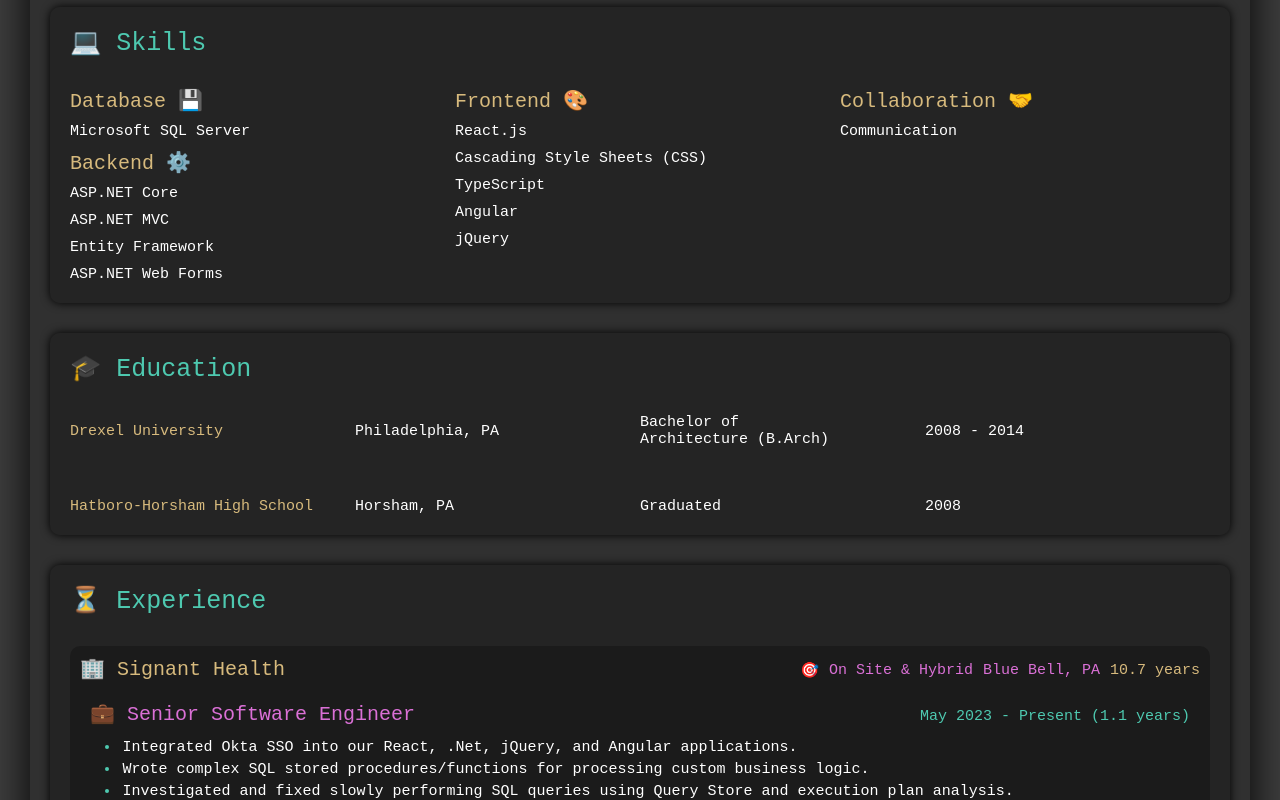
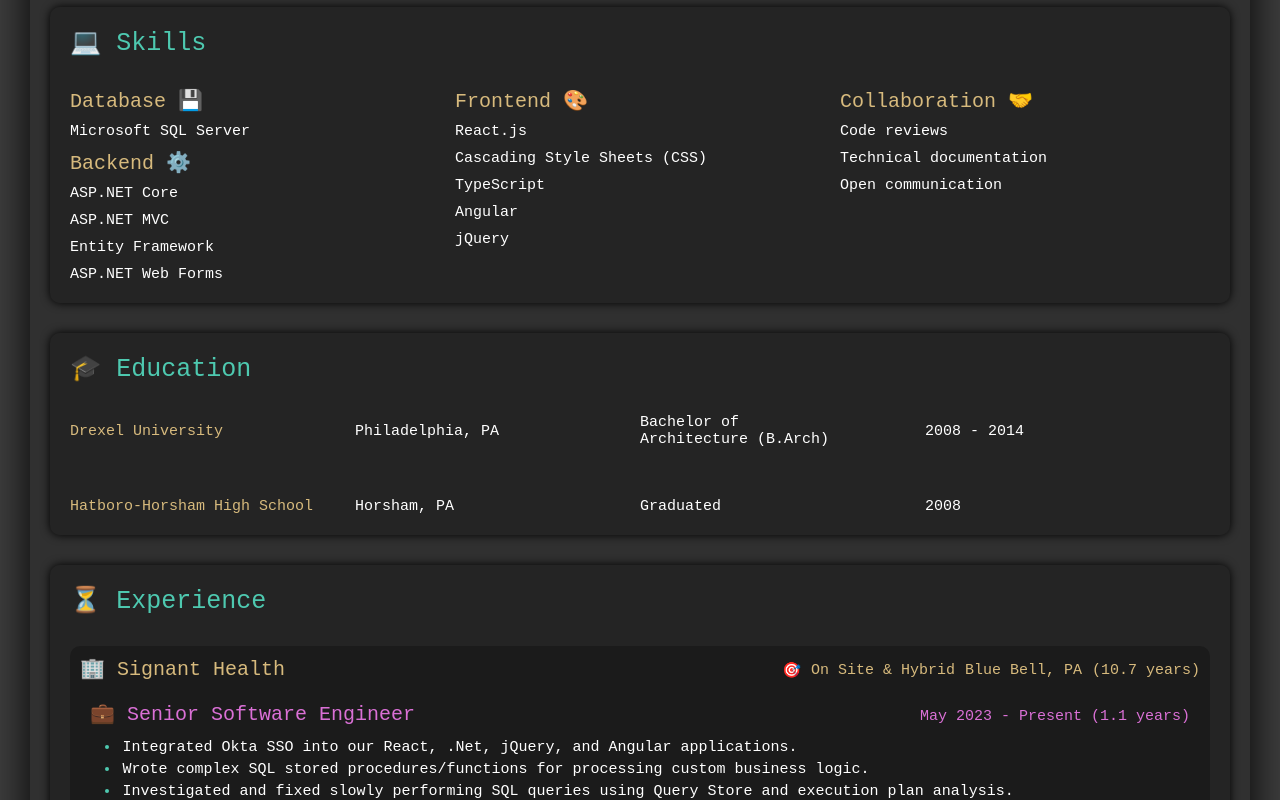
Before and after one commit to steveroof/resume, a React (Vite) app: page / in a window 1280 px wide. Shown: the part 420-1220 px from the top of the page. Built offline with nearby package versions, Linux system fonts and the light colour scheme.

Commit message:
styling updates

```diff
--- a/src/assets/company.css
+++ b/src/assets/company.css
@@ -11,10 +11,10 @@
   gap: 1rem;
   flex-wrap: wrap;
   margin-bottom: 1rem;
+  color: var(--color-accent-secondary);
 
   h3 {
     font-size: var(--font-h3);
-    color: var(--color-accent-secondary);
   }
 }
 
@@ -22,9 +22,4 @@
   display: flex;
   align-items: center;
   gap: 1rem;
-  color: var(--color-accent-tertiary);
-
-  :nth-child(4) {
-    color: var(--color-accent-secondary);
-  }
 }
--- a/src/assets/job.css
+++ b/src/assets/job.css
@@ -29,7 +29,7 @@
 }
 
 .jobHeadingDetails {
-  color: var(--color-accent-primary);
+  color: var(--color-accent-tertiary);
 }
 
 .experience {
--- a/src/components/Company.tsx
+++ b/src/components/Company.tsx
@@ -22,7 +22,7 @@
           <span>🎯</span>
           <span>{locationType}</span>
           <span>{location}</span>
-          <span>{duration}</span>
+          <span>{`(${duration})`}</span>
         </span>
       </span>
       <div className="jobList">
--- a/src/data/index.ts
+++ b/src/data/index.ts
@@ -25,7 +25,11 @@
       "Angular",
       "jQuery",
     ],
-    collaboration: ["Communication"],
+    collaboration: [
+      "Code reviews",
+      "Technical documentation",
+      "Open communication",
+    ],
   },
   updateDate: new Date("2024-06-17 EDT"),
 };
--- a/src/helpers.ts
+++ b/src/helpers.ts
@@ -8,7 +8,6 @@
   endDateString?: string
 ) => {
   const isoDetails = "-01T00:00:00.000-05:00"; //add east coast timezone to show the correct months and not be one month early
-  console.log(`${startDateString}${isoDetails}`);
   const startDate = new Date(`${startDateString}${isoDetails}`);
   const endDate = endDateString
     ? new Date(`${endDateString}${isoDetails}`)
--- a/src/index.css
+++ b/src/index.css
@@ -87,6 +87,7 @@
     --education-grid: 1fr;
     --education-gap: 1rem;
     --skill-column-count: 2;
+    --header-padding: 2rem;
   }
 
   @media print {
```
